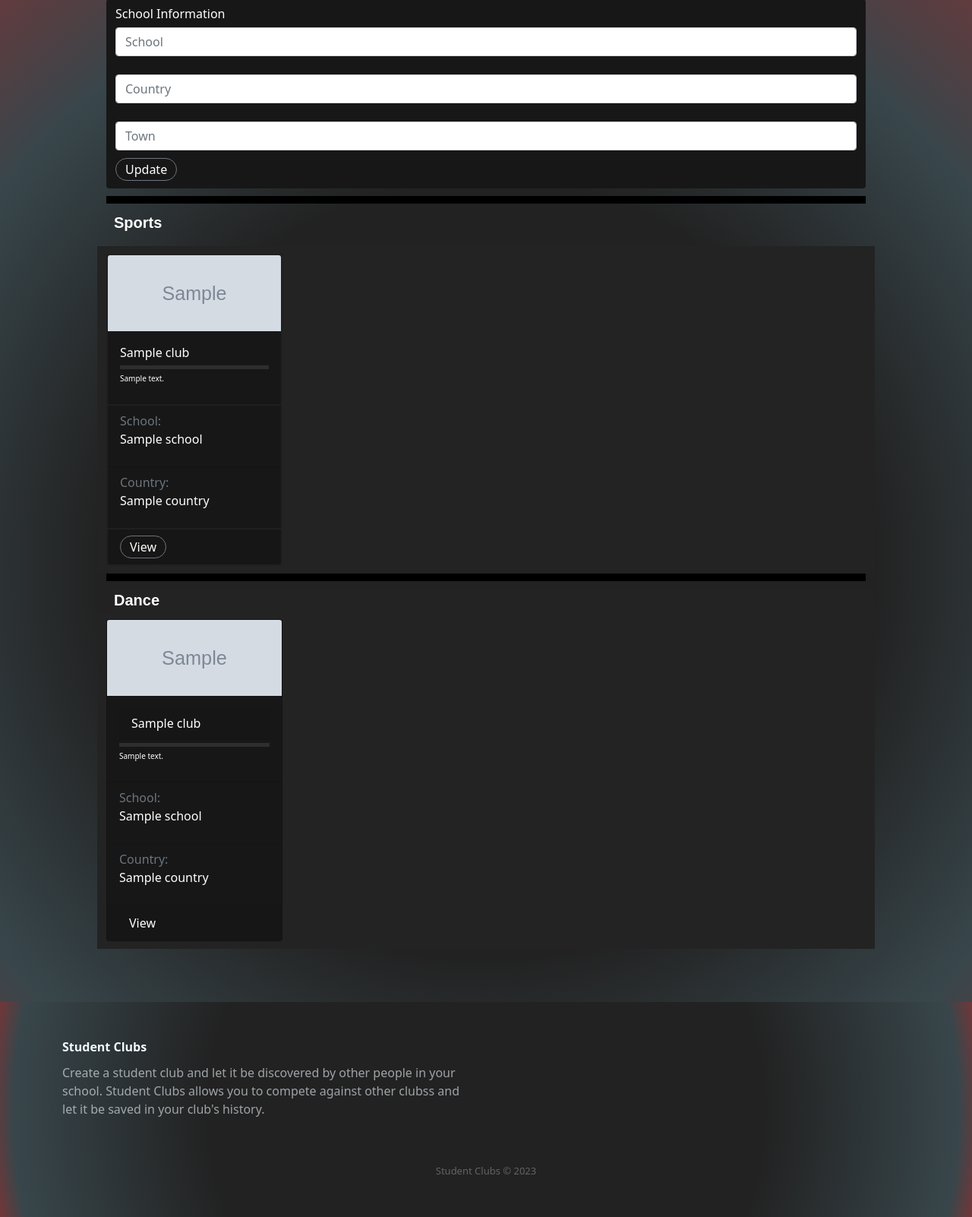
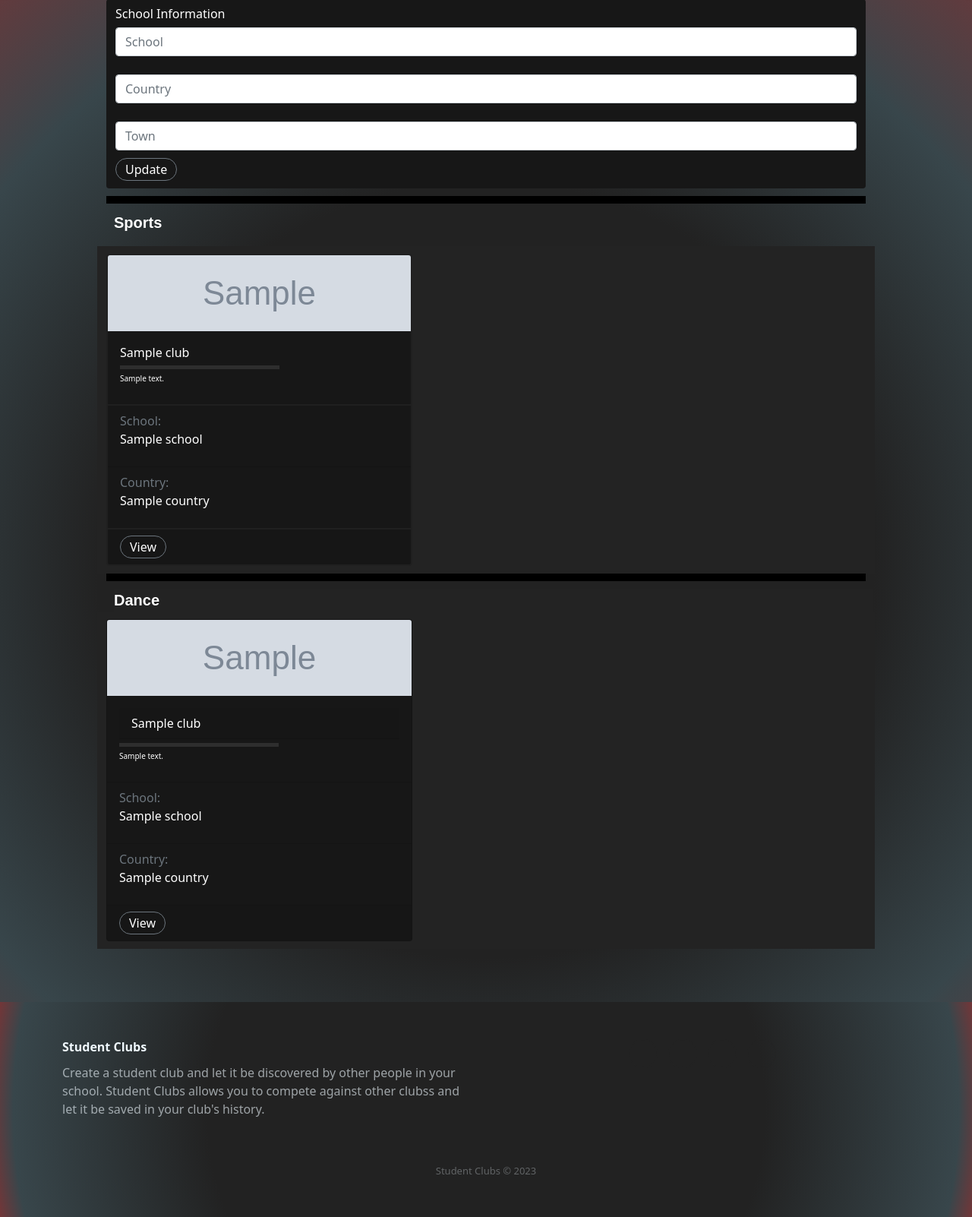
Before and after one commit to Gamaco/StudentClubs, a Django app: template website/templates/discover.html in a window 1280 px wide. Shown: the part 101-1703 px from the top of the page at 76% size. Run offline with Django 3.2, Linux system fonts and the light colour scheme; the template is opened without the code that fills it: most values are stand-ins (such as "Sample title", 1, 10 or a date in 2020); grey boxes marked "Sample" are stand-in pictures; data that the repository does not hold is empty; some libraries are stand-ins or nearby versions.

Commit message:
Works well so far. Updating sizing.

```diff
--- a/website/templates/discover.html
+++ b/website/templates/discover.html
@@ -39,7 +39,7 @@
     </div>
     <div class="row custom-padding flex-row flex-nowrap overflow-auto cards-carousel-bg">
     {% for club in clubs %}
-    <div class="col-8 col-sm-4 col-md-4 col-lg-3">
+    <div class="col-10 col-sm-4 col-md-6 col-lg-5">
       <div class="card custom-margin h-100 custom-bg rounded" style="border: 2px solid #202020 !important;">
         <img src={{ club.image }} class="card-img-top" alt="..." style="height: 100px; object-fit: cover;">
         <div class="card-body">
@@ -71,7 +71,7 @@
 </div>
     <div class="row custom-padding flex-row flex-nowrap overflow-auto cards-carousel-bg">
       {% for club in clubs %}
-      <div class="col-8 col-sm-4 col-md-4 col-lg-3">
+      <div class="col-10 col-sm-4 col-md-6 col-lg-5">
         <div class="card custom-margin h-100 custom-bg">
           <img src={{ club.image }} class="card-img-top" alt="..." style="height: 100px; object-fit: cover;">
           <div class="card-body">
@@ -87,7 +87,7 @@
           </ul>
           <div class="card-footer">
             <form>
-              <button class="btn">View</button>
+              <button class="btn btn-outline-secondary">View</button>
             </form>
           </div>
         </div>
```
